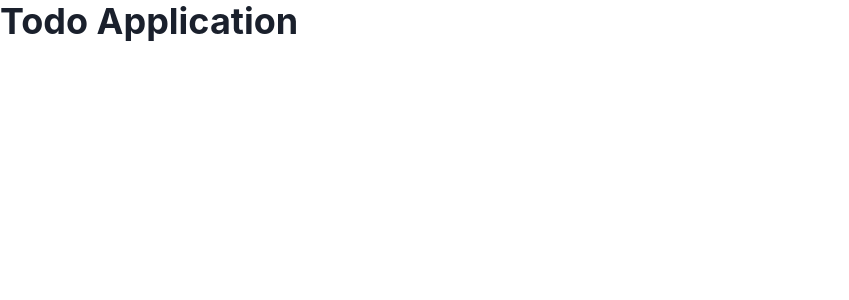
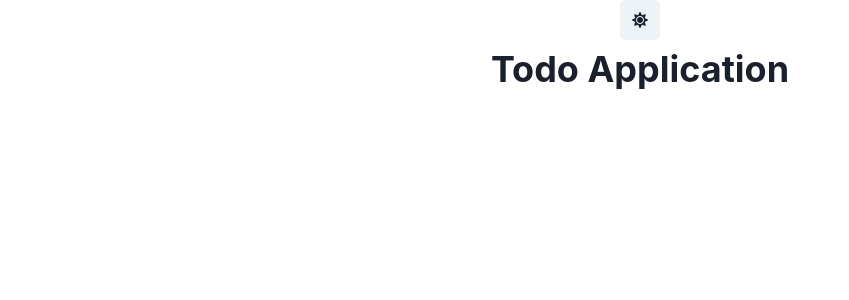
Before and after one commit to shoaibiqbal0/react-todo, a React (Create React App) app: page / in a window 1280 px wide. Shown: the top 300 px of the page, without its empty margins (0-849 px from the left). Built offline with nearby package versions, Linux system fonts and the light colour scheme.

Commit message:
Added Moon Icon

```diff
--- a/package.json
+++ b/package.json
@@ -12,6 +12,7 @@
     "framer-motion": "^6.3.3",
     "react": "^18.1.0",
     "react-dom": "^18.1.0",
+    "react-icons": "^4.3.1",
     "react-scripts": "5.0.1",
     "web-vitals": "^2.1.4"
   },
--- a/src/App.js
+++ b/src/App.js
@@ -1,13 +1,17 @@
 import React from "react";
 import "./App.css";
 import { Heading } from "@chakra-ui/react";
-import { Stack, HStack, VStack } from "@chakra-ui/react";
+import { VStack, IconButton } from "@chakra-ui/react";
+import TodoList from "./components/AddTodo";
+import AddTodo from "./components/AddTodo";
+import { FaMoon, FaSun } from "react-icons/fa";
 
 function App() {
   return (
-    <div>
+    <VStack>
+      <IconButton aria-label="Switch Mode" icon={<FaSun />} />
       <Heading>Todo Application</Heading>
-    </div>
+    </VStack>
   );
 }
 
```
Also changed, not shown: 1 other file (tests, documents, lock files or other folders).
